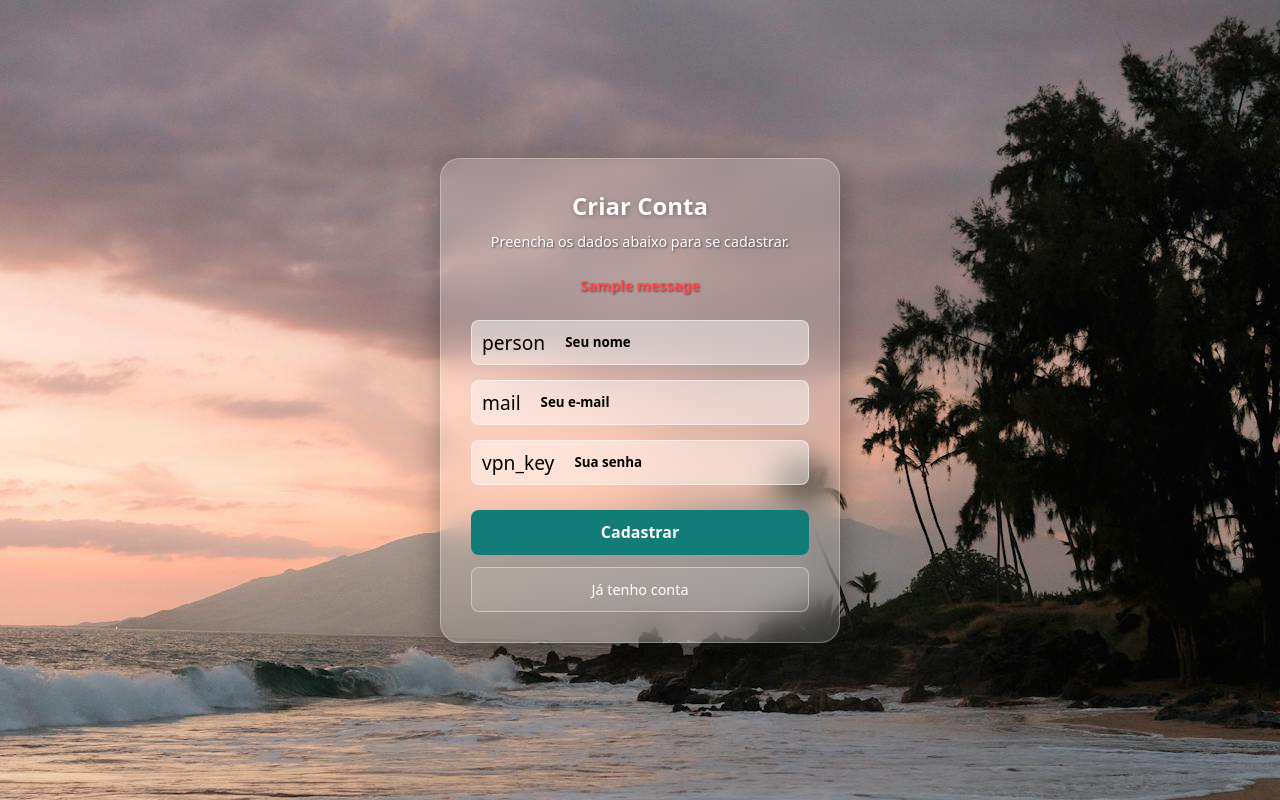
After one commit to WSoaresDev/projeto-login-com-mysql, a Flask app: template templates/cadastro.html in a window 1280 px wide. The commit adds this page. Run offline with Flask 3, Linux system fonts and the light colour scheme; the template is opened without the code that fills it, so the values that code supplies are empty; one stand-in notice (Sample message) is shown.

Commit message:
conectando com o Back-end e o banco de dados.

```diff
--- /dev/null
+++ b/app.py
@@ -0,0 +1,61 @@
+from flask import Flask, render_template, request, redirect, flash, url_for
+import pymysql
+
+app = Flask(__name__)
+app.secret_key = 'projeto_vidro_123'
+
+# Configuração do Banco
+def conecta_db():
+    return pymysql.connect(
+        host='localhost',
+        user='root',
+        password='9688', # Se tiver senha no seu MySQL, coloque aqui
+        database='projeto_login',
+        cursorclass=pymysql.cursors.DictCursor
+    )
+
+@app.route('/')
+def index():
+    return render_template('index.html')
+
+@app.route('/tela_cadastro')
+def tela_cadastro():
+    return render_template('cadastro.html')
+
+@app.route('/login', methods=['POST'])
+def login():
+    email = request.form['login']
+    senha = request.form['senha']
+
+    db = conecta_db()
+    with db.cursor() as cursor:
+        cursor.execute("SELECT * FROM usuarios WHERE email=%s AND senha=%s", (email, senha))
+        usuario = cursor.fetchone()
+    db.close()
+
+    if usuario:
+        return f"<h1>Bem-vindo, {usuario['nome']}! Login realizado.</h1>"
+    else:
+        flash("Senha ou Usuário incorretos!")
+        return redirect(url_for('index'))
+
+@app.route('/cadastrar', methods=['POST'])
+def cadastrar():
+    nome = request.form['nome']
+    email = request.form['email']
+    senha = request.form['senha']
+
+    try:
+        db = conecta_db()
+        with db.cursor() as cursor:
+            cursor.execute("INSERT INTO usuarios (nome, email, senha) VALUES (%s, %s, %s)", (nome, email, senha))
+            db.commit()
+        db.close()
+        flash("Cadastro realizado com sucesso! Faça seu login.")
+        return redirect(url_for('index'))
+    except:
+        flash("Erro: Este e-mail já está cadastrado.")
+        return redirect(url_for('tela_cadastro'))
+
+if __name__ == '__main__':
+    app.run(debug=True)
--- a/estilos/style.css
+++ b/static/estilos/style.css
@@ -9,7 +9,7 @@
 
 body {
     /* A imagem agora cobre o fundo de tudo */
-    background: url('../imagens/praia.jpg') no-repeat center center fixed;
+    background: url('/static/imagens/praia.jpg') no-repeat center center fixed;
     background-size: cover;
     width: 100vw;
     height: 100vh;
--- /dev/null
+++ b/templates/cadastro.html
@@ -0,0 +1,45 @@
+<!DOCTYPE html>
+<html lang="pt-br">
+<head>
+    <meta charset="UTF-8">
+    <meta name="viewport" content="width=device-width, initial-scale=1.0">
+    <title>Cadastro - Projeto</title>
+    <link rel="stylesheet" href="{{ url_for('static', filename='estilos/style.css') }}">
+    <link rel="stylesheet" href="{{ url_for('static', filename='estilos/media-query.css') }}">
+</head>
+<body>
+    <main>
+        <section id="login">
+            <div id="formulario">
+                <h1>Criar Conta</h1>
+                <p>Preencha os dados abaixo para se cadastrar.</p>
+
+                {% with messages = get_flashed_messages() %}
+                  {% if messages %}
+                    {% for message in messages %}
+                      <p style="color: #ff4d4d; text-align: center; font-weight: bold;">{{ message }}</p>
+                    {% endfor %}
+                  {% endif %}
+                {% endwith %}
+
+                <form action="/cadastrar" method="post">
+                    <div class="campo">
+                        <span class="material-symbols-outlined">person</span>
+                        <input type="text" name="nome" placeholder="Seu nome" required>
+                    </div>
+                    <div class="campo">
+                        <span class="material-symbols-outlined">mail</span>
+                        <input type="email" name="email" placeholder="Seu e-mail" required>
+                    </div>
+                    <div class="campo">
+                        <span class="material-symbols-outlined">vpn_key</span>
+                        <input type="password" name="senha" placeholder="Sua senha" required>
+                    </div>
+                    <input type="submit" value="Cadastrar">
+                    <a href="/" class="botao">Já tenho conta</a>
+                </form>
+            </div>
+        </section>
+    </main>
+</body>
+</html>
```
Also changed, not shown: templates/index.html (renamed from index.html, +4 -4 lines), static/estilos/media-query.css (renamed from estilos/media-query.css), static/imagens/praia.jpg (renamed from imagens/praia.jpg).
